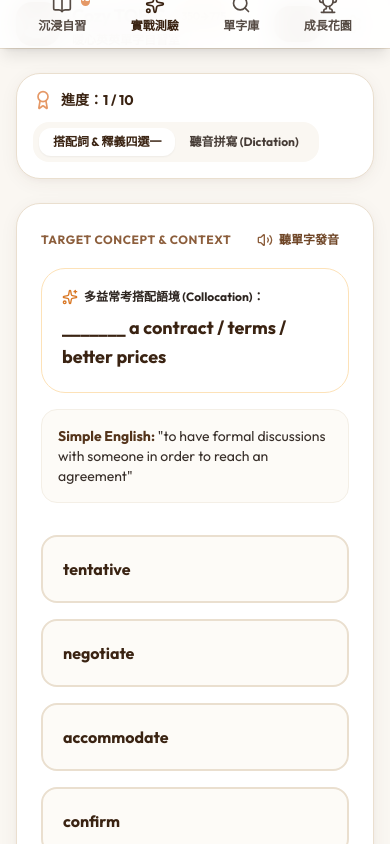
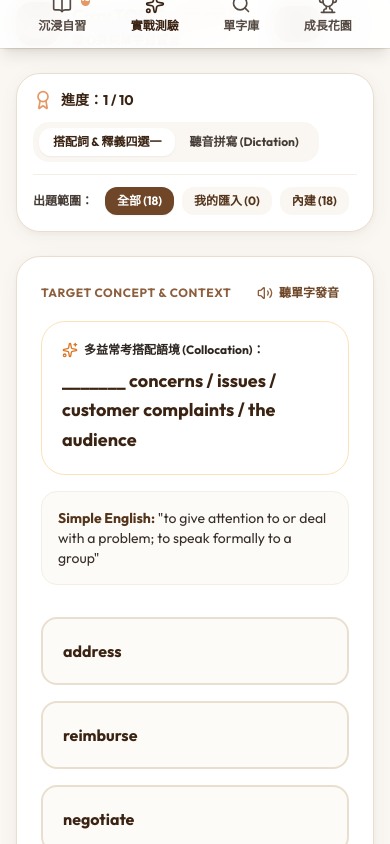
Before and after one commit to ArpowChao/toeic-cozy-vocab, a React (Vite) app: page / in a window 390 px wide. Both pictures are taken after a click on the button "實戰測驗". Shown: the top 844 px of the page. Built offline with nearby package versions, Linux system fonts and the light colour scheme.

Commit message:
fix: quiz imported words with resilient clues

```diff
--- a/src/components/QuizMode.jsx
+++ b/src/components/QuizMode.jsx
@@ -1,6 +1,7 @@
 import React, { useState, useEffect } from 'react';
 import { Volume2, Sparkles, CheckCircle2, XCircle, RotateCcw, ArrowRight, Award } from 'lucide-react';
 import { speakText, soundEffects } from '../services/ttsService.js';
+import { buildChoiceClue, buildChoices, buildQuizTargets, isCustomWord } from '../services/quizService.js';
 import confetti from 'canvas-confetti';
 
 export default function QuizMode({ words = [], onCompleteQuiz }) {
@@ -11,17 +12,16 @@ export default function QuizMode({ words = [], onCompleteQuiz }) {
   const [score, setScore] = useState(0);
   const [isFinished, setIsFinished] = useState(false);
   const [quizType, setQuizType] = useState('choice'); // 'choice' | 'dictation'
+  const [quizScope, setQuizScope] = useState('all'); // 'all' | 'custom' | 'builtin'
   const [userInput, setUserInput] = useState('');
 
   useEffect(() => {
     startNewQuiz();
-  }, [words]);
+  }, [words, quizScope, quizType]);
 
   const startNewQuiz = () => {
     if (!words || words.length === 0) return;
-    // Shuffle and pick up to 10 words
-    const shuffled = [...words].sort(() => 0.5 - Math.random()).slice(0, 10);
-    setQuizList(shuffled);
+    setQuizList(buildQuizTargets(words, { scope: quizScope, quizType }));
     setCurrentIndex(0);
     setSelectedOption(null);
     setIsAnswered(false);
@@ -31,24 +31,15 @@ export default function QuizMode({ words = [], onCompleteQuiz }) {
   };
 
   const currentWord = quizList[currentIndex];
-
-  // Generate 4 multiple choices for current word
-  const generateChoices = () => {
-    if (!currentWord) return [];
-    const correct = currentWord;
-    const others = words
-      .filter((w) => w.id !== correct.id)
-      .sort(() => 0.5 - Math.random())
-      .slice(0, 3);
-    return [correct, ...others].sort(() => 0.5 - Math.random());
-  };
+  const currentClue = buildChoiceClue(currentWord);
+  const customWordCount = words.filter(isCustomWord).length;
 
   const [choices, setChoices] = useState([]);
   useEffect(() => {
     if (currentWord && quizType === 'choice') {
-      setChoices(generateChoices());
+      setChoices(buildChoices(currentWord, words));
     }
-  }, [currentWord, quizType]);
+  }, [currentWord, quizType, words]);
 
   const handleSelectChoice = (choice) => {
     if (isAnswered) return;
@@ -97,11 +88,11 @@ export default function QuizMode({ words = [], onCompleteQuiz }) {
     }
   };
 
-  if (!words || words.length < 4) {
+  if (!words || words.length === 0) {
     return (
       <div className="bg-white rounded-3xl p-10 text-center max-w-xl mx-auto paper-shadow border border-cream-300">
         <p className="text-base font-bold text-latte-700">
-          單字庫單字數量不足（至少需 4 個單字），請先新增或匯入單字！
+          單字庫目前沒有單字，請先新增或匯入單字！
         </p>
       </div>
     );
@@ -162,7 +153,39 @@ export default function QuizMode({ words = [], onCompleteQuiz }) {
             聽音拼寫 (Dictation)
           </button>
         </div>
+
+        <div className="w-full pt-3 border-t border-cream-200 flex flex-wrap items-center gap-2">
+          <span className="text-xs font-bold text-cozyDark-200 mr-1">出題範圍：</span>
+          {[
+            { id: 'all', label: `全部 (${words.length})` },
+            { id: 'custom', label: `我的匯入 (${customWordCount})` },
+            { id: 'builtin', label: `內建 (${words.length - customWordCount})` },
+          ].map((scope) => (
+            <button
+              key={scope.id}
+              onClick={() => setQuizScope(scope.id)}
+              className={`px-3 py-1.5 rounded-xl text-xs font-bold transition ${
+                quizScope === scope.id
+                  ? 'bg-latte-600 text-white shadow-sm'
+                  : 'bg-cream-100 text-latte-700 hover:bg-cream-200'
+              }`}
+            >
+              {scope.label}
+            </button>
+          ))}
+        </div>
       </div>
+
+      {quizList.length === 0 && (
+        <div className="bg-white rounded-3xl p-8 text-center paper-shadow border border-cream-300 space-y-2">
+          <p className="font-black text-latte-800">這個範圍目前沒有可用題目</p>
+          <p className="text-sm text-cozyDark-200">
+            {quizScope === 'custom' && quizType === 'choice'
+              ? '匯入單字需要英英定義、搭配詞或例句，才能產生選擇題；你也可以切換成聽音拼寫。'
+              : '請改選其他出題範圍或新增單字。'}
+          </p>
+        </div>
+      )}
 
       {/* Main Question Card */}
       {currentWord && (
@@ -181,20 +204,20 @@ export default function QuizMode({ words = [], onCompleteQuiz }) {
                 </button>
               </div>
 
-              {/* Collocation Clue */}
-              <div className="p-5 sm:p-7 bg-amberGold-50/70 rounded-3xl border border-amberGold-200 mb-4">
+              {/* Best available clue: collocation, example, then definition */}
+              {currentClue && <div className="p-5 sm:p-7 bg-amberGold-50/70 rounded-3xl border border-amberGold-200 mb-4">
                 <div className="text-xs sm:text-sm font-black text-amberGold-700 mb-2 flex items-center gap-1.5">
-                  <Sparkles className="w-4 h-4 sm:w-5 sm:h-5 text-amberGold-600" /> 多益常考搭配語境 (Collocation)：
+                  <Sparkles className="w-4 h-4 sm:w-5 sm:h-5 text-amberGold-600" /> {currentClue.label}：
                 </div>
                 <div className="text-lg sm:text-2xl font-black text-latte-800 leading-relaxed">
-                  {currentWord.collocation.replace(new RegExp(currentWord.word, 'gi'), '_______')}
+                  {currentClue.text}
                 </div>
-              </div>
+              </div>}
 
               {/* English Definition */}
-              <div className="p-4 sm:p-5 bg-cream-50 rounded-2xl border border-cream-200 text-sm sm:text-base text-cozyDark-300">
+              {currentWord.simpleDefinition && currentClue?.label !== '英英提示 (Definition)' && <div className="p-4 sm:p-5 bg-cream-50 rounded-2xl border border-cream-200 text-sm sm:text-base text-cozyDark-300">
                 <strong className="text-latte-700">Simple English:</strong> "{currentWord.simpleDefinition}"
-              </div>
+              </div>}
 
               {/* 4 Choices */}
               <div className="grid grid-cols-1 sm:grid-cols-2 gap-4 mt-8">
@@ -246,9 +269,9 @@ export default function QuizMode({ words = [], onCompleteQuiz }) {
                 </p>
               </div>
 
-              <div className="p-4 sm:p-5 bg-cream-50 rounded-2xl border border-cream-200 text-xs sm:text-base text-cozyDark-300 text-center">
+              {currentWord.simpleDefinition && <div className="p-4 sm:p-5 bg-cream-50 rounded-2xl border border-cream-200 text-xs sm:text-base text-cozyDark-300 text-center">
                 <strong>英英提示：</strong> "{currentWord.simpleDefinition}"
-              </div>
+              </div>}
 
               <input
                 type="text"
--- /dev/null
+++ b/src/services/quizService.js
@@ -0,0 +1,79 @@
+function shuffle(items, random = Math.random) {
+  const copy = [...items];
+  for (let index = copy.length - 1; index > 0; index -= 1) {
+    const swapIndex = Math.floor(random() * (index + 1));
+    [copy[index], copy[swapIndex]] = [copy[swapIndex], copy[index]];
+  }
+  return copy;
+}
+
+function escapeRegExp(value) {
+  return value.replace(/[.*+?^${}()|[\]\\]/g, '\\$&');
+}
+
+function maskWord(text, word) {
+  if (!text || !word) return text || '';
+  return text.replace(new RegExp(`\\b${escapeRegExp(word)}\\b`, 'gi'), '_______');
+}
+
+export function isCustomWord(word) {
+  return Boolean(
+       word?.id?.startsWith('custom-') ||
+       word?.id?.startsWith('batch-') ||
+    word?.category === '自訂生詞'
+  );
+}
+
+export function buildChoiceClue(word) {
+  const collocation = word?.collocation?.trim();
+  if (collocation) {
+    return {
+      label: '多益常考搭配語境 (Collocation)',
+      text: maskWord(collocation, word.word),
+    };
+  }
+
+  const example = word?.example?.trim();
+  if (example) {
+    return {
+      label: '例句語境 (Example)',
+      text: maskWord(example, word.word),
+    };
+  }
+
+  const definition = word?.simpleDefinition?.trim();
+  if (definition) {
+    return {
+      label: '英英提示 (Definition)',
+      text: definition,
+    };
+  }
+
+  return null;
+}
+
+export function buildQuizTargets(
+  words,
+  { scope = 'all', quizType = 'choice', limit = 10, random = Math.random } = {}
+) {
+  let candidates = words || [];
+  if (scope === 'custom') candidates = candidates.filter(isCustomWord);
+  if (scope === 'builtin') candidates = candidates.filter((word) => !isCustomWord(word));
+  if (quizType === 'choice') candidates = candidates.filter((word) => buildChoiceClue(word));
+
+  return shuffle(candidates, random).slice(0, limit);
+}
+
+export function buildChoices(correctWord, allWords, random = Math.random) {
+  if (!correctWord) return [];
+
+  const seen = new Set([correctWord.word.toLowerCase()]);
+  const distractors = shuffle(allWords || [], random).filter((word) => {
+    const normalized = word?.word?.toLowerCase();
+    if (!normalized || word.id === correctWord.id || seen.has(normalized)) return false;
+    seen.add(normalized);
+    return true;
+  }).slice(0, 3);
+
+  return shuffle([correctWord, ...distractors], random);
+}
```
Also changed, not shown: 1 other file (tests, documents, lock files or other folders).
